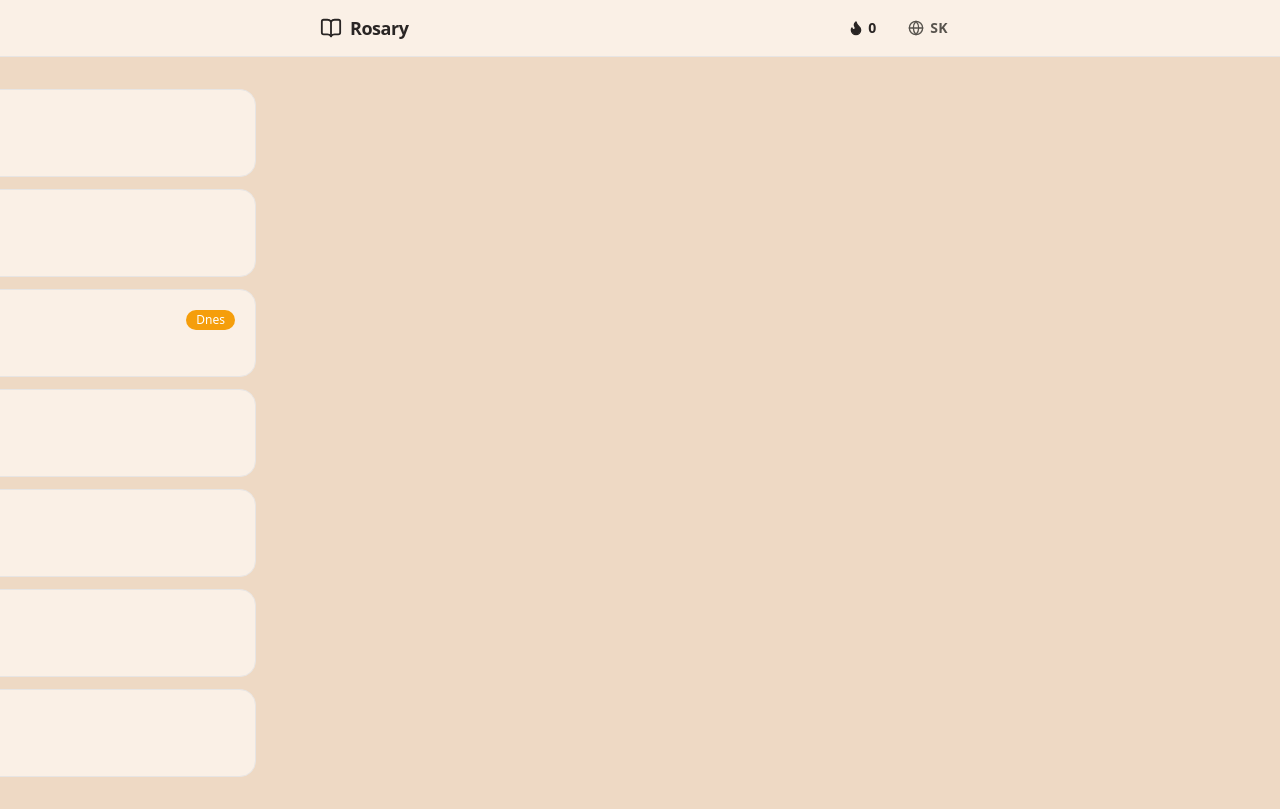
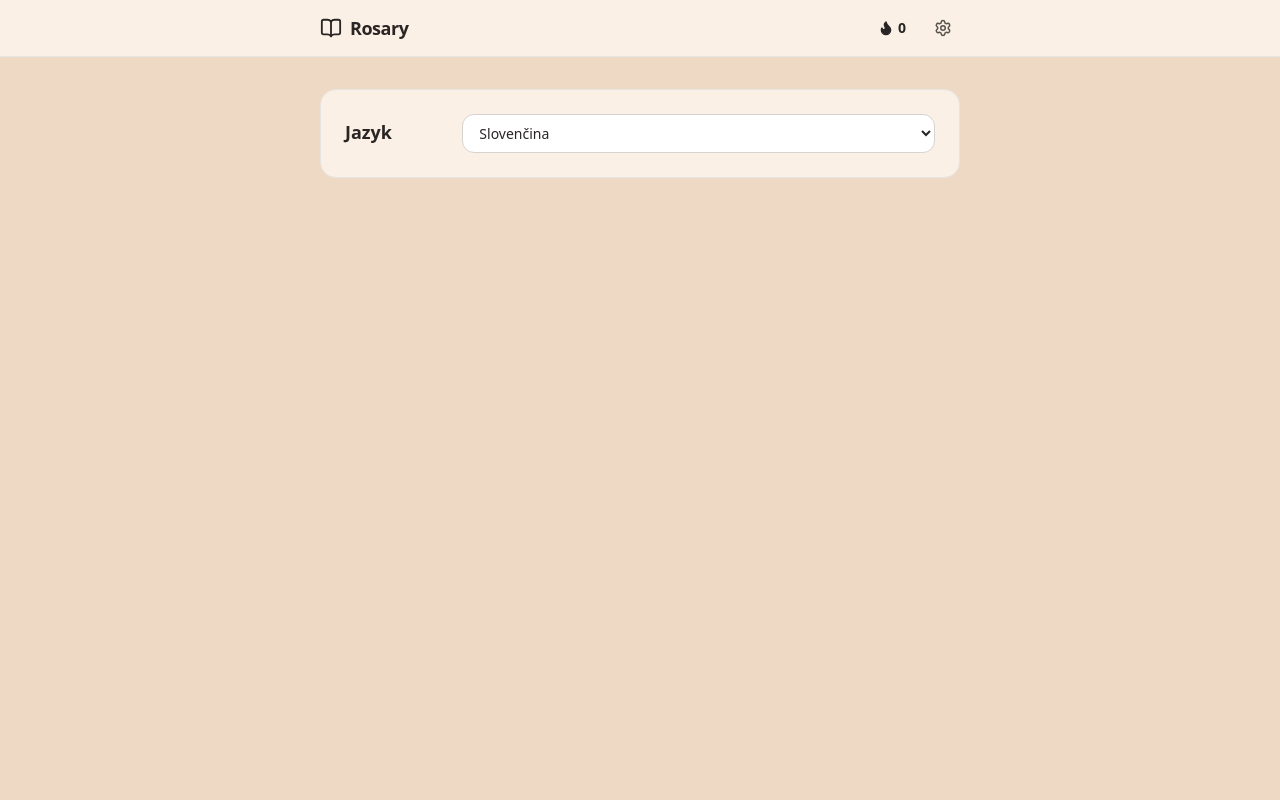
Before and after one commit to michalvoscek/rosary, a React (Vite) app: page /rosary/settings in a window 1280 px wide. Before the commit this address led to /rosary/. Built offline with nearby package versions, Linux system fonts and the light colour scheme.

Commit message:
feat: implement settings page

```diff
--- a/src/App.tsx
+++ b/src/App.tsx
@@ -4,6 +4,7 @@ import { Layout } from './components/Layout';
 import { HomePage } from './pages/HomePage';
 import { PrayPage } from './pages/PrayPage';
 import { StreakCalendarPage } from './pages/StreakCalendarPage';
+import { SettingsPage } from './pages/SettingsPage';
 import {
   PageTransitionProvider,
   usePageTransition,
@@ -25,6 +26,7 @@ function AnimatedRoutes() {
         <Route path="/pray/:mysterySetId" element={<PrayPage />} />
         <Route path="/pray/:mysterySetId/:step" element={<PrayPage />} />
         <Route path="/calendar" element={<StreakCalendarPage />} />
+        <Route path="/settings" element={<SettingsPage />} />
         <Route path="*" element={<Navigate to="/" replace />} />
       </Routes>
     </div>
--- a/src/components/Layout.tsx
+++ b/src/components/Layout.tsx
@@ -1,11 +1,9 @@
 import { Link } from "react-router-dom";
-import { useLanguage } from "../contexts/LanguageContext";
 import { useStreak } from "../hooks/useStreak";
-import { Flame, Globe, BookOpen } from "lucide-react";
+import { Flame, BookOpen, Settings } from "lucide-react";
 import type { ReactNode } from "react";
 
 export function Layout({ children }: { children: ReactNode }) {
-  const { lang, toggleLang } = useLanguage();
   const streak = useStreak();
 
   return (
@@ -31,16 +29,14 @@ export function Layout({ children }: { children: ReactNode }) {
               <Flame size={16} fill="currentColor" />
               {streak}
             </Link>
-            <button
-              onClick={toggleLang}
-              className="flex items-center gap-1.5 px-3 py-1.5 rounded-full text-sm font-medium text-stone-600 hover:text-stone-900 hover:bg-black/10 transition-colors"
-              aria-label="Toggle language"
+            <Link
+              to="/settings"
+              className="flex items-center justify-center p-2 rounded-full text-stone-600 hover:text-stone-900 hover:bg-black/10 transition-colors"
+              title="Settings"
+              aria-label="Settings"
             >
-              <Globe size={16} />
-              <span className="uppercase font-semibold tracking-wide">
-                {lang}
-              </span>
-            </button>
+              <Settings size={18} />
+            </Link>
           </div>
         </div>
       </header>
--- /dev/null
+++ b/src/pages/SettingsPage.tsx
@@ -0,0 +1,27 @@
+import { useLanguage } from "../contexts/LanguageContext";
+import type { Language } from "../types";
+
+export function SettingsPage() {
+  const { lang, setLang, t } = useLanguage();
+
+  return (
+    <div className="space-y-6">
+      <section className="bg-rosary-beige-light rounded-2xl border border-stone-200 p-4 sm:p-6">
+        <div className="flex flex-row items-center gap-4">
+          <h2 className="mb-1 text-lg font-semibold w-32">
+            {t({ sk: "Jazyk", en: "Language" })}
+          </h2>
+          <select
+            value={lang}
+            onChange={(e) => setLang(e.target.value as Language)}
+            className="w-full rounded-xl border border-stone-300 bg-white px-3 py-2 text-sm font-medium focus:outline-none focus:ring-2 focus:ring-black/20"
+            aria-label={t({ sk: "Jazyk", en: "Language" })}
+          >
+            <option value="sk">{t({ sk: "Slovenčina", en: "Slovak" })}</option>
+            <option value="en">{t({ sk: "Angličtina", en: "English" })}</option>
+          </select>
+        </div>
+      </section>
+    </div>
+  );
+}
```
